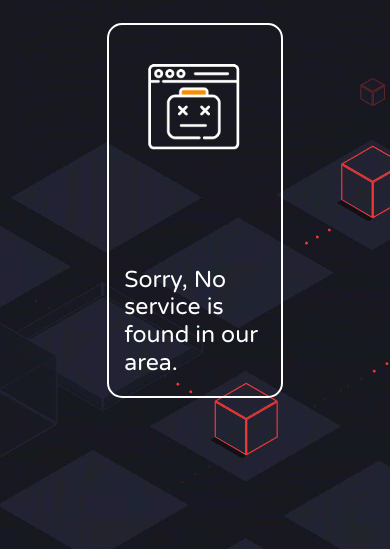
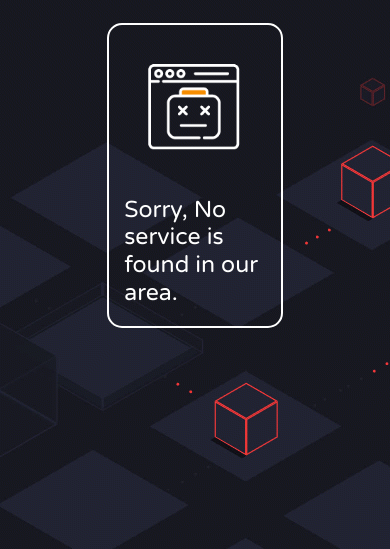
Before and after one commit to Rudraksh026/Servi-MarketPlace-Website-for-College-Project, a PHP site: page /home.php in a window 390 px wide. Shown: the part 295-844 px from the top of the page. Run offline with PHP 8.4, Linux system fonts and the light colour scheme; a user stored in the database is signed in; data comes from the database, SQL or seed files in the repository; data that the repository does not hold is empty.

Commit message:
Update home.php

```diff
--- a/home.php
+++ b/home.php
@@ -162,6 +162,10 @@
         @media (max-width:1000px) {
             .container,.nodata{
                 width: 45%;
+                flex-direction: column;
+            }
+            .sorry{
+              margin-top:0px;
             }
             .left,.right{
               width: 100%;
```
